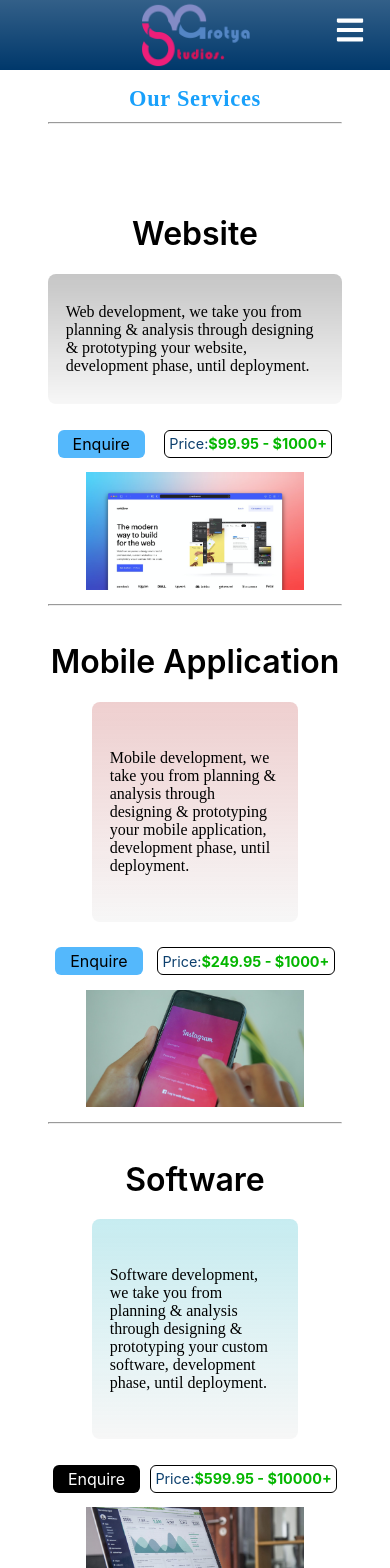
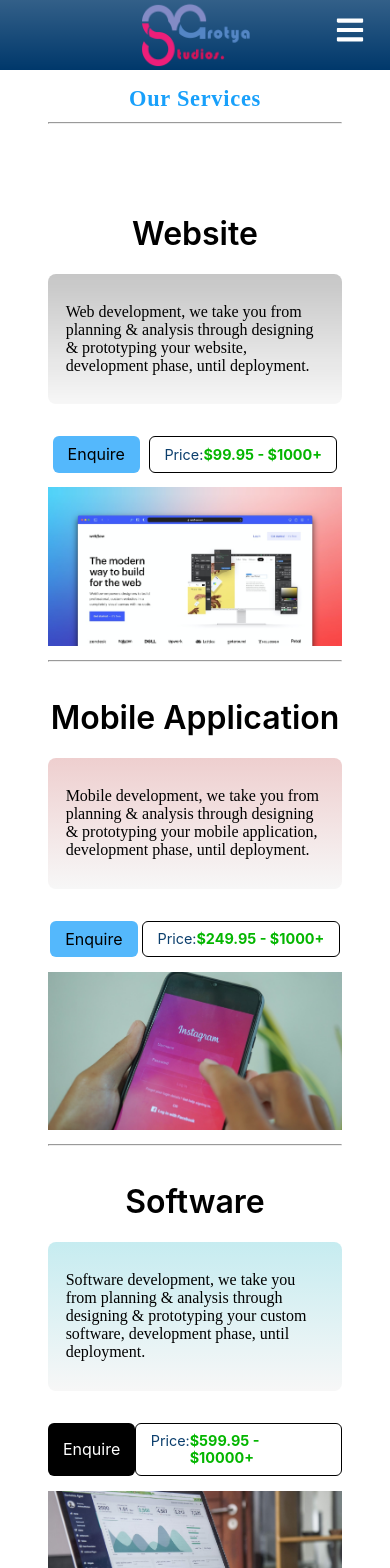
Before and after one commit to andilemarotya/marotya-studios, a React (Create React App) app in the folder frontend/: page /services in a window 390 px wide. Shown: the top 1568 px of the page. Built offline with nearby package versions, Linux system fonts and the light colour scheme.

Commit message:
services

```diff
--- a/frontend/src/Styles/Services.css
+++ b/frontend/src/Styles/Services.css
@@ -128,7 +128,7 @@
 
 @media screen and (max-width:480px) {
     .services_section1 .Website-wrapper .web-text-wrapper {
-        padding-bottom: 1.6em;
+        padding-bottom: 2em;
     }
     .services_section1 .Website-wrapper .web-text-wrapper .web-text {
         width: 100%;
@@ -143,6 +143,12 @@
     .price {
         font-size: .9rem;
         margin: 0;
+        padding: 0.6em 1em;
+    }
+
+    .services_section1 .Website-wrapper .img-wrapper .web-img {
+        width: 100%;
+
     }
 }
 
@@ -157,7 +163,12 @@
     padding: 16% 6%;
 }
 
-
+@media screen and (max-width:480px) {
+    .services_section1 .Website-wrapper .web-text-wrapper .mobile-text {
+        width: 100%;
+        padding: 10% 6%;
+    }
+}
 /*Mobile application styling ends here*/
 
 
@@ -191,6 +202,12 @@
     background: rgba(0, 0, 0, 0.57);
 }
 
+@media screen and (max-width:480px) {
+    .services_section1 .Website-wrapper .web-text-wrapper .software-text {
+        width: 100%;
+        padding: 10% 6%;
+    }
+}
 /*Software styling ends here*/
 
 .EnquireForm {
--- a/frontend/src/pages/Services.js
+++ b/frontend/src/pages/Services.js
@@ -109,6 +109,7 @@ const Services = () => {
                     </div>
                 </div>
                 {/*Software service Section style ends here*/}
+                <br/><br/><br/>
                 <hr/>
                 <br/><br/>
 
```
